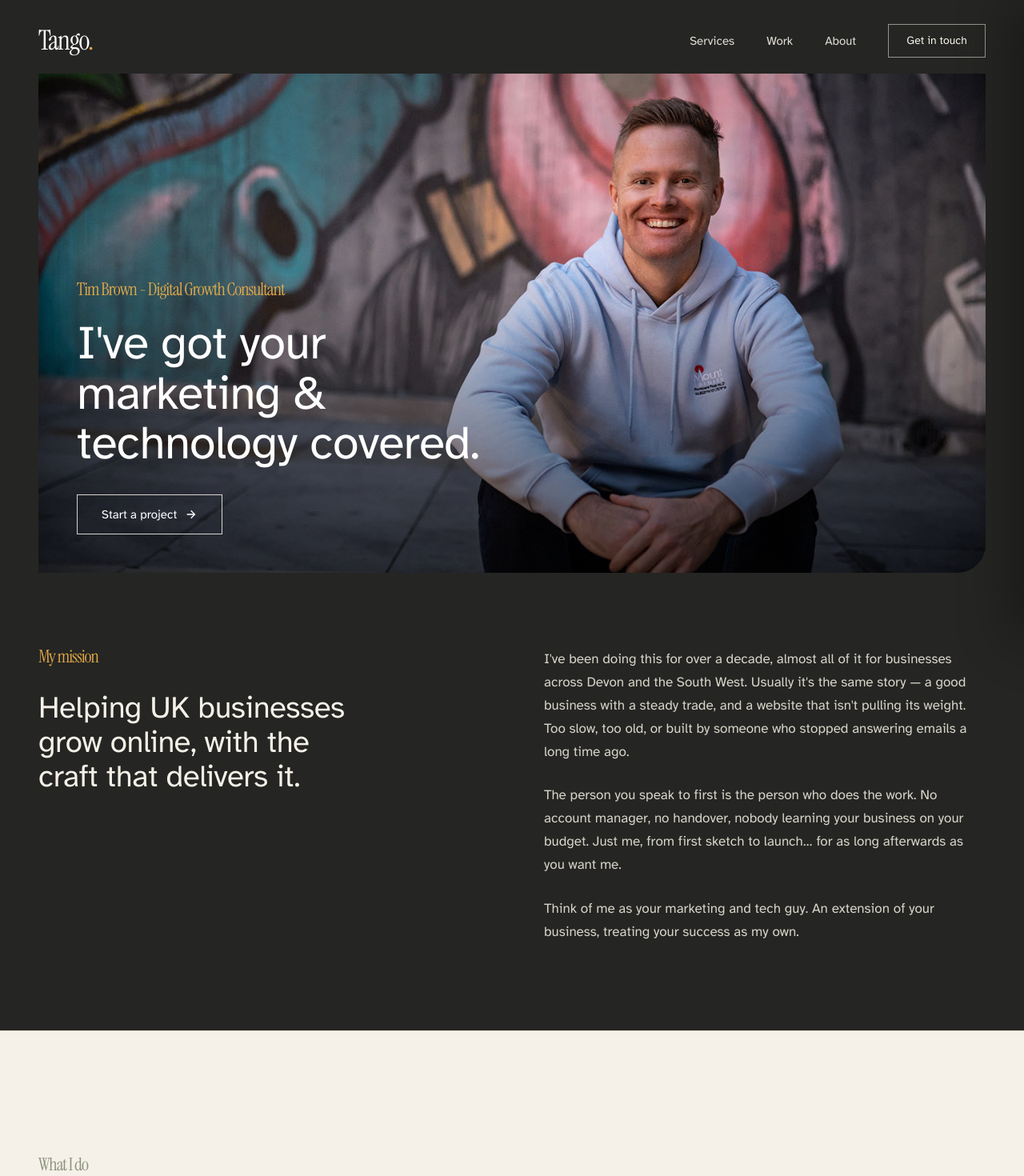
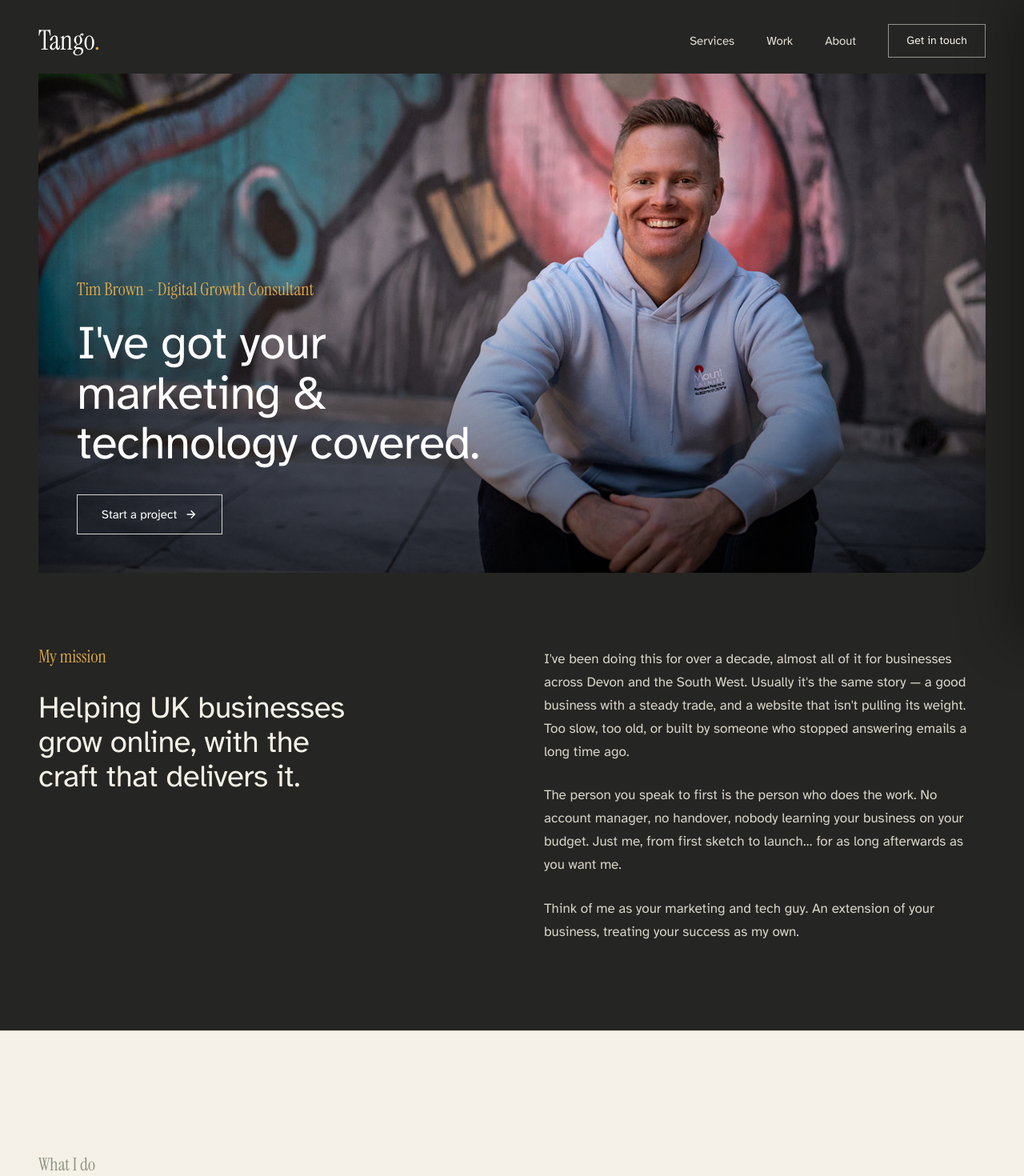
Before and after one commit to tangobrown/tango-site, a Next.js app: page / in a window 1280 px wide. Shown: the top 1470 px of the page at 80% size. Built offline with nearby package versions, Linux system fonts and the light colour scheme.

Commit message:
Instrument Serif: drop -0.045em letter-spacing on logo + all eyebrow labels (default tracking)

```diff
--- a/components/About.tsx
+++ b/components/About.tsx
@@ -26,7 +26,7 @@ export default function About() {
           />
         </div>
         <div>
-          <div className="font-instrument font-normal text-[22px] tracking-[-0.045em] text-muted-faint mb-[22px]">
+          <div className="font-instrument font-normal text-[22px] text-muted-faint mb-[22px]">
             About me
           </div>
           <h2
--- a/components/CtaBand.tsx
+++ b/components/CtaBand.tsx
@@ -14,7 +14,7 @@ export default function CtaBand() {
         className="mx-auto text-center px-6 md:px-12 py-20 md:py-[136px]"
         style={{ maxWidth: "1080px" }}
       >
-        <div className="font-instrument font-normal text-[22px] tracking-[-0.045em] text-forestLabel mb-7">
+        <div className="font-instrument font-normal text-[22px] text-forestLabel mb-7">
           Let&apos;s begin
         </div>
         <h2
--- a/components/Footer.tsx
+++ b/components/Footer.tsx
@@ -23,7 +23,7 @@ export default function Footer() {
           </div>
         </div>
         <div className="text-[16px] leading-[2.1] font-light">
-          <div className="font-instrument font-normal text-[22px] tracking-[-0.045em] text-footer-faint mb-3">
+          <div className="font-instrument font-normal text-[22px] text-footer-faint mb-3">
             Site
           </div>
           <a href="#about">About</a>
@@ -35,7 +35,7 @@ export default function Footer() {
           </ContactTrigger>
         </div>
         <div className="text-[16px] leading-[2.1] font-light">
-          <div className="font-instrument font-normal text-[22px] tracking-[-0.045em] text-footer-faint mb-3">
+          <div className="font-instrument font-normal text-[22px] text-footer-faint mb-3">
             Services
           </div>
           <a href="#services">Website Builds</a>
--- a/components/Hero.tsx
+++ b/components/Hero.tsx
@@ -44,7 +44,7 @@ export default function Hero() {
           {/* Caption + H1 + Start-a-project button, stacked bottom-left */}
           <div className="absolute inset-0 flex flex-col items-start justify-end text-left p-6 md:p-12 gap-6 md:gap-8">
             <div className="flex flex-col items-start gap-4 md:gap-5 max-w-[80%] md:max-w-[50%]">
-              <p className="font-instrument font-normal text-[22px] tracking-[-0.045em] text-gold">
+              <p className="font-instrument font-normal text-[22px] text-gold">
                 Tim Brown - Digital Growth Consultant
               </p>
               <h1
@@ -69,7 +69,7 @@ export default function Hero() {
       {/* Intro two-column */}
       <div className="container-tb pt-16 md:pt-[88px] pb-16 md:pb-[108px] grid grid-cols-1 md:grid-cols-2 gap-10 md:gap-20 items-start">
         <div>
-          <div className="font-instrument font-normal text-[22px] tracking-[-0.045em] text-gold mb-[26px]">
+          <div className="font-instrument font-normal text-[22px] text-gold mb-[26px]">
             My mission
           </div>
           <h2
--- a/components/Nav.tsx
+++ b/components/Nav.tsx
@@ -15,7 +15,7 @@ export default function Nav() {
         <Link
           href="#top"
           aria-label="Tango home"
-          className="font-instrument font-normal text-[28px] md:text-[34px] leading-none tracking-[-0.045em] whitespace-nowrap text-white"
+          className="font-instrument font-normal text-[28px] md:text-[34px] leading-none whitespace-nowrap text-white"
         >
           Tango<span aria-hidden="true" className="text-gold">.</span>
         </Link>
--- a/components/Services.tsx
+++ b/components/Services.tsx
@@ -122,7 +122,7 @@ export default function Services() {
         style={{ scrollMarginTop: "20px" }}
       >
         <div className="container-tb mb-10">
-          <div className="font-instrument font-normal text-[22px] tracking-[-0.045em] text-muted-faint mb-5">
+          <div className="font-instrument font-normal text-[22px] text-muted-faint mb-5">
             What I do
           </div>
           <h2
@@ -156,7 +156,7 @@ export default function Services() {
     >
       <div className="sticky top-0 h-screen flex flex-col justify-center overflow-hidden">
         <div className="container-tb mb-10">
-          <div className="font-instrument font-normal text-[22px] tracking-[-0.045em] text-muted-faint mb-5">
+          <div className="font-instrument font-normal text-[22px] text-muted-faint mb-5">
             What I do
           </div>
           <h2
--- a/components/Testimonials.tsx
+++ b/components/Testimonials.tsx
@@ -44,7 +44,7 @@ export default function Testimonials() {
   return (
     <section className="border-t border-rule py-16 md:py-24">
       <div className="container-tb mb-10 md:mb-14">
-        <div className="font-instrument font-normal text-[22px] tracking-[-0.045em] text-muted-faint mb-5">
+        <div className="font-instrument font-normal text-[22px] text-muted-faint mb-5">
           Testimonials
         </div>
         <h2
--- a/components/WorkCarousel.tsx
+++ b/components/WorkCarousel.tsx
@@ -18,7 +18,7 @@ export default function WorkCarousel() {
     <section id="work" style={{ scrollMarginTop: "0px" }}>
       {/* Header row inside the 1280 content column */}
       <div className="container-tb pt-16 md:pt-28 pb-8 md:pb-12">
-        <div className="font-instrument font-normal text-[22px] tracking-[-0.045em] text-muted-faint mb-5">
+        <div className="font-instrument font-normal text-[22px] text-muted-faint mb-5">
           Selected work
         </div>
         <h2
@@ -68,7 +68,7 @@ export default function WorkCarousel() {
                   </div>
                   {/* Text on a white background */}
                   <div className="flex flex-col p-6 md:p-10 bg-white text-ink">
-                    <div className="font-instrument font-normal text-[22px] tracking-[-0.045em] text-muted-faint mb-4">
+                    <div className="font-instrument font-normal text-[22px] text-muted-faint mb-4">
                       {proj.role}
                     </div>
                     <h3
```
